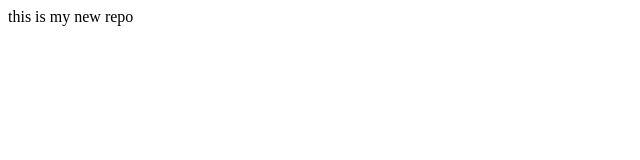
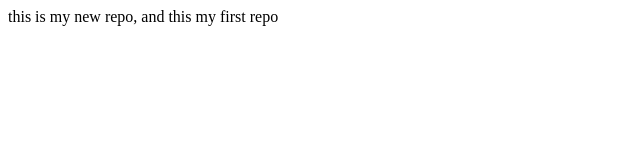
Before and after one commit to MrMehulMaurya/localsyststem, a plain HTML site: page index.html in a window 1280 px wide. Shown: the whole page, without its empty margins (0-640 px from the left). Drawn offline with Linux system fonts and the light colour scheme.

Commit message:
Adding new feature

```diff
--- a/index.html
+++ b/index.html
@@ -1,3 +1,3 @@
 <p>
-    this is my new repo
+    this is my new repo, and this my first repo
 </p>
```
